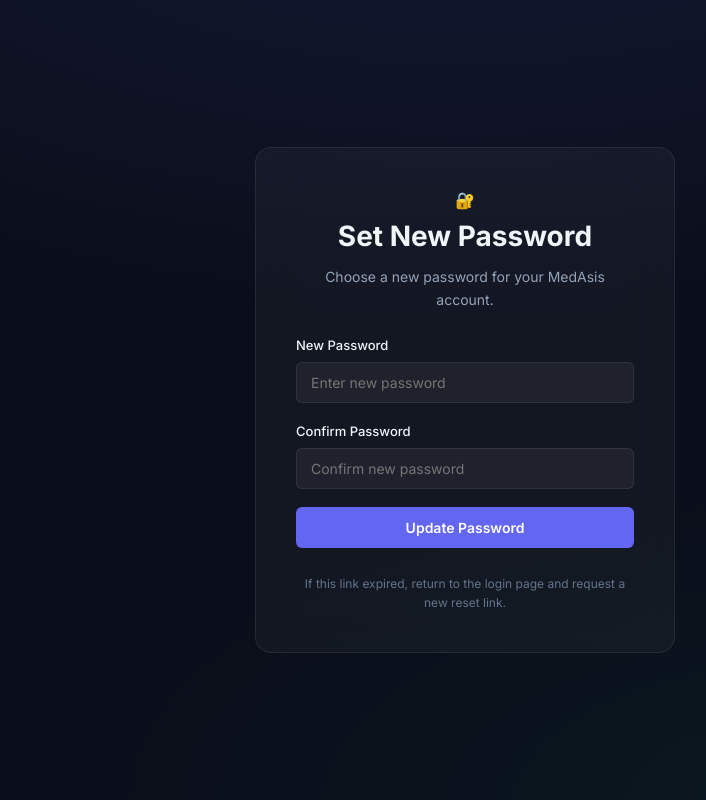
After one commit to bhinav-a/MedAsis, a Flask app: page /reset-password in a window 1280 px wide. The commit adds this page. Shown: the whole page, without its empty margins (175-881 px from the left). Run offline with Flask 3, Linux system fonts and the light colour scheme; some libraries are stand-ins or nearby versions.

Commit message:
tab refresh

```diff
--- a/app.py
+++ b/app.py
@@ -1,6 +1,7 @@
 import os
 import json
 import re
+from datetime import timedelta
 from flask import Flask, request, jsonify, render_template, session, redirect, url_for
 from werkzeug.utils import secure_filename
 from dotenv import load_dotenv
@@ -14,6 +15,10 @@ app = Flask(__name__)
 app.config['UPLOAD_FOLDER'] = os.path.join(os.path.dirname(__file__), 'uploads')
 app.config['MAX_CONTENT_LENGTH'] = 16 * 1024 * 1024  # 16 MB max
 app.config['SECRET_KEY'] = os.getenv('SECRET_KEY', 'your-secret-key-change-in-production')
+app.config['SESSION_COOKIE_HTTPONLY'] = True
+app.config['SESSION_COOKIE_SAMESITE'] = 'Lax'
+app.config['SESSION_COOKIE_SECURE'] = os.getenv('SESSION_COOKIE_SECURE', 'false').lower() == 'true'
+app.config['PERMANENT_SESSION_LIFETIME'] = timedelta(hours=int(os.getenv('SESSION_LIFETIME_HOURS', '12')))
 ALLOWED_EXTENSIONS = {'png', 'jpg', 'jpeg', 'webp', 'bmp', 'tiff'}
 
 os.makedirs(app.config['UPLOAD_FOLDER'], exist_ok=True)
@@ -21,9 +26,10 @@ os.makedirs(app.config['UPLOAD_FOLDER'], exist_ok=True)
 # Initialize Supabase
 SUPABASE_URL = os.getenv('SUPABASE_URL')
 SUPABASE_KEY = os.getenv('SUPABASE_KEY')
+SUPABASE_SERVICE_ROLE_KEY = os.getenv('SUPABASE_SERVICE_ROLE_KEY')
 
-if SUPABASE_URL and SUPABASE_KEY:
-    supabase: Client = create_client(SUPABASE_URL, SUPABASE_KEY)
+if SUPABASE_URL and (SUPABASE_SERVICE_ROLE_KEY or SUPABASE_KEY):
+    supabase: Client = create_client(SUPABASE_URL, SUPABASE_SERVICE_ROLE_KEY or SUPABASE_KEY)
 else:
     supabase = None
     print("⚠️  Warning: Supabase credentials not configured. Authentication will not work.")
@@ -73,6 +79,38 @@ def login():
     return render_template('auth.html')
 
 
+@app.route('/reset-password')
+def reset_password():
+    """Render the password reset page."""
+    return render_template(
+        'reset_password.html',
+        supabase_url=SUPABASE_URL or '',
+        supabase_key=SUPABASE_KEY or ''
+    )
+
+
+@app.route('/api/auth/reset-password', methods=['POST'])
+def auth_reset_password():
+    """Send a Supabase password reset email."""
+    if not supabase:
+        return jsonify({"error": "Authentication service not configured"}), 503
+
+    data = request.get_json() or {}
+    email = data.get('email', '').strip()
+    if not email:
+        return jsonify({"error": "Email is required", "field": "email"}), 400
+
+    try:
+        redirect_url = url_for('reset_password', _external=True)
+        supabase.auth.reset_password_for_email(email, {"redirect_to": redirect_url})
+        return jsonify({
+            "success": True,
+            "message": "If the email exists, a password reset link has been sent."
+        }), 200
+    except Exception as e:
+        return jsonify({"error": str(e)}), 400
+
+
 @app.route('/api/auth/signin', methods=['POST'])
 def auth_signin():
     """Sign in user with email and password."""
@@ -91,6 +129,8 @@ def auth_signin():
     try:
         response = supabase.auth.sign_in_with_password({"email": email, "password": password})
         user = response.user
+        session.clear()
+        session.permanent = True
         session['user_id'] = user.id
         session['user_email'] = user.email
         session['user_name'] = user.user_metadata.get('name', '') if user.user_metadata else ''
@@ -144,6 +184,8 @@ def auth_signup():
 
         # If email confirmations are enabled in Supabase, the user must verify before login.
         if getattr(user, 'email_confirmed_at', None):
+            session.clear()
+            session.permanent = True
             session['user_id'] = user.id
             session['user_email'] = user.email
             session['user_name'] = name
--- /dev/null
+++ b/static/reset_password.js
@@ -0,0 +1,83 @@
+const resetAlert = document.getElementById('reset-alert');
+const newPasswordForm = document.getElementById('new-password-form');
+const newPasswordBtn = document.getElementById('new-password-btn');
+const supabaseClient = window.supabase.createClient(window.SUPABASE_URL, window.SUPABASE_KEY);
+
+function showAlert(message, type = 'error') {
+    resetAlert.textContent = message;
+    resetAlert.className = `alert alert-${type} show`;
+}
+
+function showFieldError(fieldId, message) {
+    const errorEl = document.getElementById(`${fieldId}-error`);
+    if (errorEl) {
+        errorEl.textContent = message;
+        errorEl.classList.add('show');
+    }
+}
+
+function clearErrors() {
+    document.querySelectorAll('.form-error').forEach(el => {
+        el.textContent = '';
+        el.classList.remove('show');
+    });
+    resetAlert.className = 'alert';
+    resetAlert.textContent = '';
+}
+
+window.addEventListener('load', async () => {
+    try {
+        const { data, error } = await supabaseClient.auth.getSession();
+        if (error || !data.session) {
+            showAlert('This reset link is invalid or expired. Please request a new one.', 'error');
+            newPasswordBtn.disabled = true;
+            return;
+        }
+        showAlert('Link verified. Enter your new password.', 'success');
+    } catch (error) {
+        showAlert('Unable to verify reset link. Please request a new one.', 'error');
+        newPasswordBtn.disabled = true;
+    }
+});
+
+newPasswordForm?.addEventListener('submit', async (e) => {
+    e.preventDefault();
+    clearErrors();
+
+    const newPassword = document.getElementById('new-password').value;
+    const confirmPassword = document.getElementById('confirm-password').value;
+
+    if (!newPassword) {
+        showFieldError('new-password', 'New password is required');
+        return;
+    }
+    if (newPassword.length < 6) {
+        showFieldError('new-password', 'Password must be at least 6 characters');
+        return;
+    }
+    if (newPassword !== confirmPassword) {
+        showFieldError('confirm-password', 'Passwords do not match');
+        return;
+    }
+
+    newPasswordBtn.disabled = true;
+    newPasswordBtn.textContent = 'Updating...';
+
+    try {
+        const { error } = await supabaseClient.auth.updateUser({ password: newPassword });
+        if (error) {
+            showAlert(error.message || 'Could not update password.', 'error');
+            return;
+        }
+
+        showAlert('Password updated successfully. Redirecting to login...', 'success');
+        setTimeout(() => {
+            window.location.href = '/login';
+        }, 2000);
+    } catch (error) {
+        showAlert(error.message || 'Could not update password.', 'error');
+    } finally {
+        newPasswordBtn.disabled = false;
+        newPasswordBtn.textContent = 'Update Password';
+    }
+});
--- /dev/null
+++ b/templates/reset_password.html
@@ -0,0 +1,190 @@
+<!DOCTYPE html>
+<html lang="en">
+<head>
+    <meta charset="UTF-8">
+    <meta name="viewport" content="width=device-width, initial-scale=1.0">
+    <title>MedAsis — Reset Password</title>
+    <meta name="description" content="Reset your MedAsis password.">
+    <link rel="preconnect" href="https://fonts.googleapis.com">
+    <link rel="preconnect" href="https://fonts.gstatic.com" crossorigin>
+    <link href="https://fonts.googleapis.com/css2?family=Inter:wght@300;400;500;600;700;800&display=swap" rel="stylesheet">
+    <link rel="stylesheet" href="{{ url_for('static', filename='style.css') }}?v=2">
+    <style>
+        body {
+            display: flex;
+            align-items: center;
+            justify-content: center;
+            min-height: 100vh;
+            padding: 20px;
+        }
+
+        .reset-container {
+            width: 100%;
+            max-width: 420px;
+        }
+
+        .reset-card {
+            background: var(--bg-glass);
+            border: 1px solid var(--border-glass);
+            border-radius: var(--radius);
+            padding: 40px;
+            backdrop-filter: blur(20px);
+        }
+
+        .reset-header {
+            text-align: center;
+            margin-bottom: 24px;
+        }
+
+        .reset-header h1 {
+            font-size: 28px;
+            font-weight: 700;
+            color: var(--text-primary);
+            margin-bottom: 8px;
+        }
+
+        .reset-header p {
+            color: var(--text-secondary);
+            font-size: 14px;
+        }
+
+        .form-group {
+            margin-bottom: 18px;
+        }
+
+        .form-group label {
+            display: block;
+            font-size: 13px;
+            font-weight: 500;
+            color: var(--text-primary);
+            margin-bottom: 6px;
+        }
+
+        .form-group input {
+            width: 100%;
+            padding: 11px 14px;
+            background: rgba(255, 255, 255, 0.05);
+            border: 1px solid var(--border-glass);
+            border-radius: var(--radius-xs);
+            color: var(--text-primary);
+            font-family: var(--font);
+            font-size: 14px;
+            transition: var(--transition);
+            outline: none;
+        }
+
+        .form-group input:focus {
+            background: rgba(255, 255, 255, 0.08);
+            border-color: var(--accent);
+            box-shadow: 0 0 0 3px var(--accent-glow);
+        }
+
+        .form-error {
+            color: var(--danger);
+            font-size: 12px;
+            margin-top: 4px;
+            display: none;
+        }
+
+        .form-error.show {
+            display: block;
+        }
+
+        .auth-button {
+            width: 100%;
+            padding: 12px 16px;
+            background: var(--accent);
+            color: white;
+            border: none;
+            border-radius: var(--radius-xs);
+            font-size: 14px;
+            font-weight: 600;
+            cursor: pointer;
+            transition: var(--transition);
+            margin-bottom: 12px;
+            font-family: var(--font);
+        }
+
+        .auth-button:hover:not(:disabled) {
+            background: var(--accent-hover);
+            transform: translateY(-2px);
+        }
+
+        .auth-button:disabled {
+            opacity: 0.6;
+            cursor: not-allowed;
+        }
+
+        .alert {
+            padding: 12px 14px;
+            border-radius: var(--radius-xs);
+            font-size: 13px;
+            margin-bottom: 16px;
+            display: none;
+        }
+
+        .alert.show {
+            display: block;
+        }
+
+        .alert-success {
+            background: var(--success-bg);
+            color: var(--success);
+            border: 1px solid var(--success);
+        }
+
+        .alert-error {
+            background: var(--danger-bg);
+            color: var(--danger);
+            border: 1px solid var(--danger);
+        }
+
+        .help-text {
+            margin-top: 14px;
+            color: var(--text-muted);
+            font-size: 12px;
+            text-align: center;
+        }
+    </style>
+</head>
+<body>
+    <div class="reset-container">
+        <div id="reset-alert" class="alert"></div>
+
+        <div class="reset-card">
+            <div class="reset-header">
+                <div class="auth-logo">🔐</div>
+                <h1>Set New Password</h1>
+                <p>Choose a new password for your MedAsis account.</p>
+            </div>
+
+            <form id="new-password-form">
+                <div class="form-group">
+                    <label for="new-password">New Password</label>
+                    <input type="password" id="new-password" placeholder="Enter new password" required minlength="6">
+                    <div class="form-error" id="new-password-error"></div>
+                </div>
+
+                <div class="form-group">
+                    <label for="confirm-password">Confirm Password</label>
+                    <input type="password" id="confirm-password" placeholder="Confirm new password" required minlength="6">
+                    <div class="form-error" id="confirm-password-error"></div>
+                </div>
+
+                <button type="submit" class="auth-button" id="new-password-btn">Update Password</button>
+            </form>
+
+            <div class="help-text">
+                If this link expired, return to the login page and request a new reset link.
+            </div>
+        </div>
+    </div>
+
+    <script>
+        window.SUPABASE_URL = "{{ supabase_url }}";
+        window.SUPABASE_KEY = "{{ supabase_key }}";
+    </script>
+    <script src="https://cdn.jsdelivr.net/npm/@supabase/supabase-js@2"></script>
+    <script src="{{ url_for('static', filename='reset_password.js') }}?v=1"></script>
+</body>
+</html>
```
Also changed, not shown: medicine_rag.py (+203 -21 lines), static/auth.js (+78 -2 lines), supabase_medicine_schema.sql (added, +43 -0 lines), templates/auth.html (+44 -0 lines), 1 other file.
